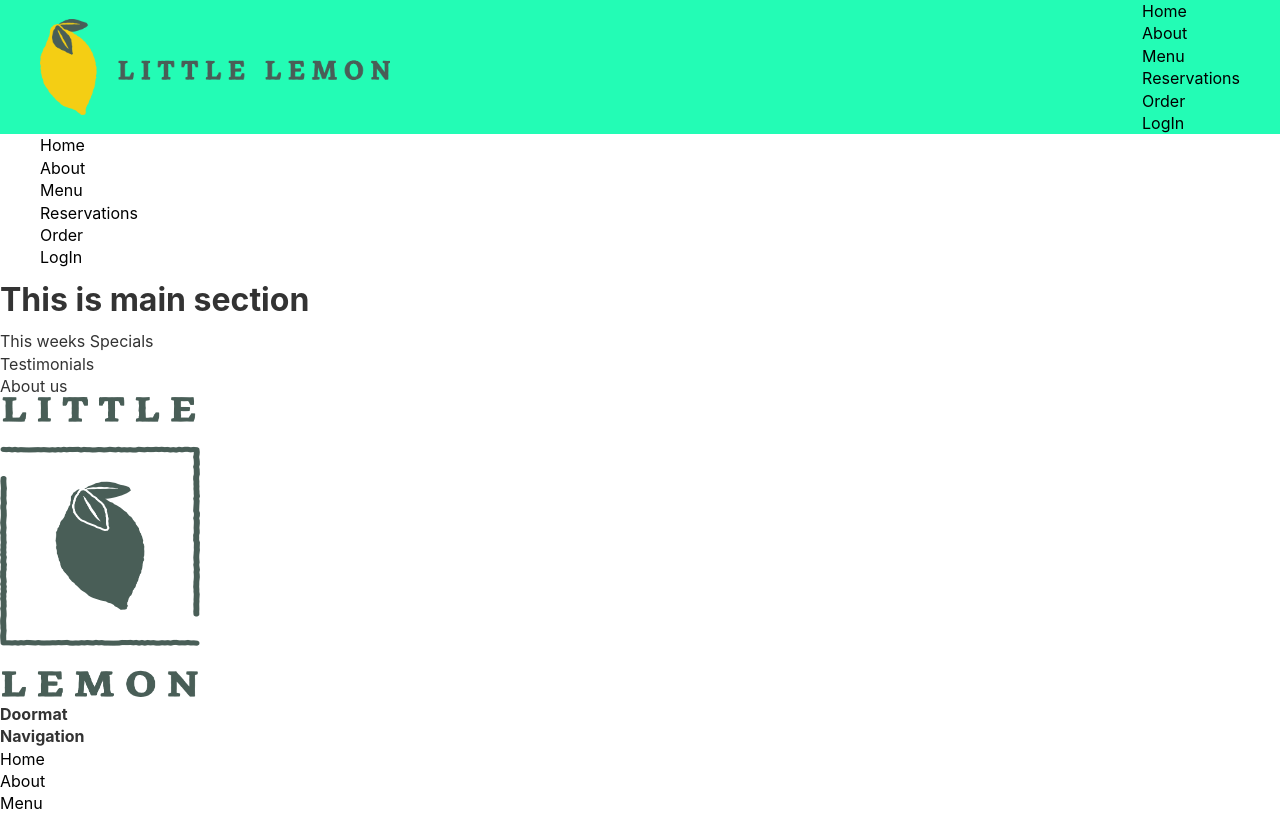
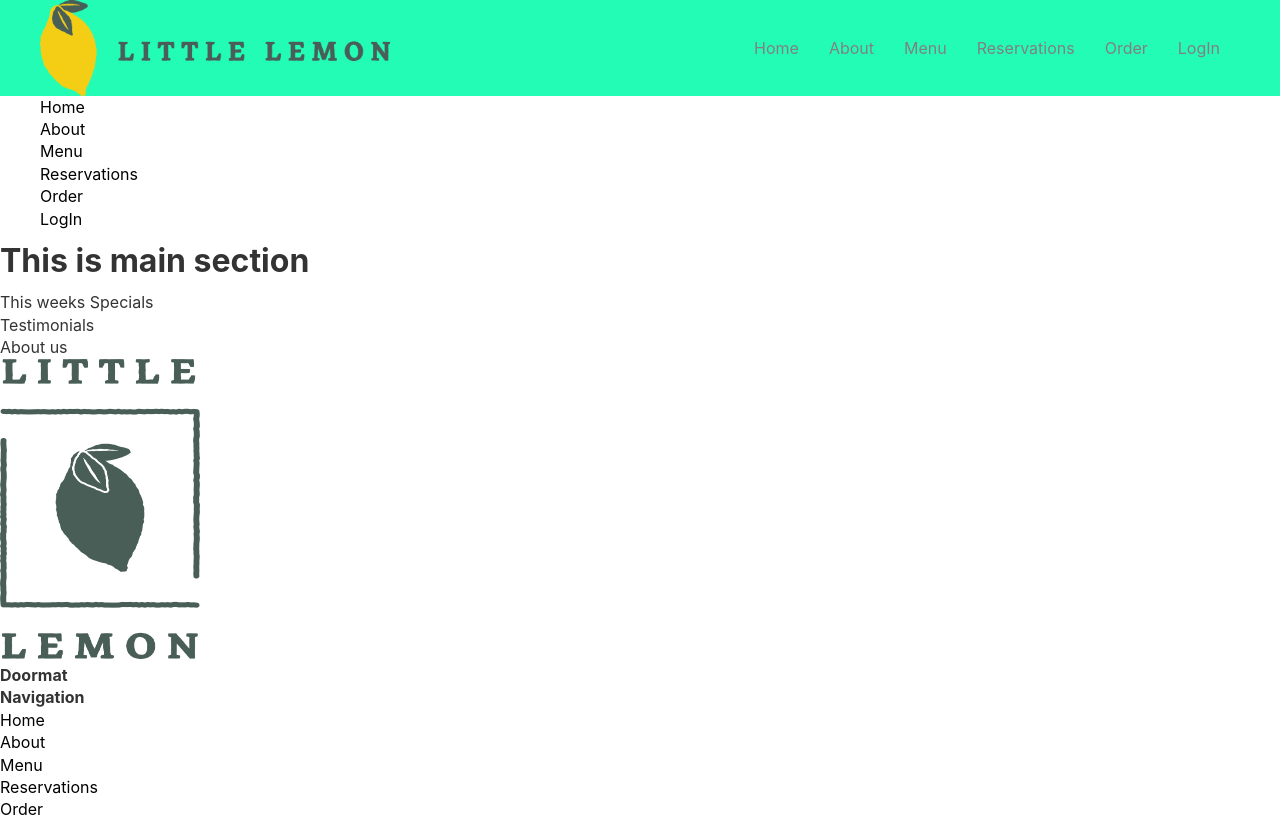
Before and after one commit to AshrafMuhammadNaeem/littlelemon-web, a React (Create React App) app: page / in a window 1280 px wide. Shown: the top 817 px of the page. Built offline with nearby package versions, Linux system fonts and the light colour scheme.

Commit message:
Update Header.js
adding flex property to header navigation

```diff
--- a/src/Header.js
+++ b/src/Header.js
@@ -5,8 +5,8 @@ export const Header = () => {
   return (
     <header className="container flex">
       <img src={logo1} alt="Logo" width={350}></img>
-      <nav>
-      <ul>
+      <nav className='tabs'>
+      <ul className='tab'>
         <li><a href='#'> Home</a> </li>
         <li><a href='#'> About</a> </li>
         <li><a href='#'> Menu</a> </li>
```
